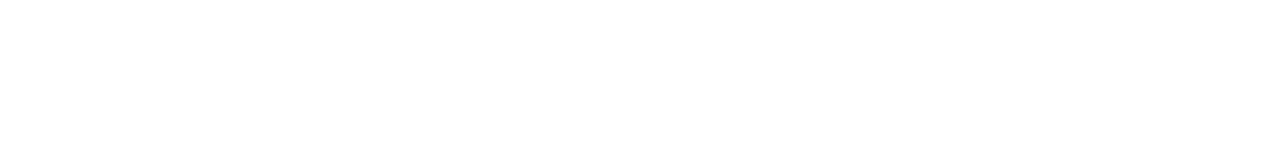
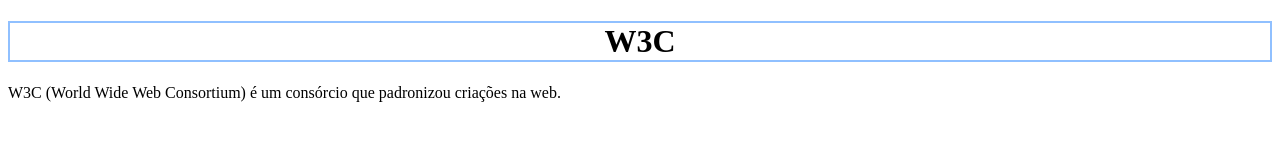
Before and after one commit to HakuGarcia/Front-End, a plain HTML site: page Aula01-Aula05/index.html in a window 1280 px wide. Drawn offline with Linux system fonts and the light colour scheme.

Commit message:
header add

```diff
--- a/Aula01-Aula05/index.html
+++ b/Aula01-Aula05/index.html
@@ -6,7 +6,17 @@
     <meta charset="UTF-8" />
     <meta name="viewport" content="width:device-width" />
     <!-- Se adapta a largura da tela -->
-    <title>Aula 02</title>
+    <title>Aula 02 - Aula 03</title>
   </head>
-  <body></body>
+  <body>
+    <div class="container"> <!-- Tag de bloco -->
+      <header class="cabecalho"> <!-- Tag de bloco -->
+        <h1 style="text-align: center; border: solid 2px #90c0ff;">W3C</h1>
+        <nav> <!-- Tag de bloco -->
+
+        </nav>
+        <p>W3C (World Wide Web Consortium) é um consórcio que padronizou criações na web.</p>
+      </header>
+    </div>
+  </body>
 </html>
```
